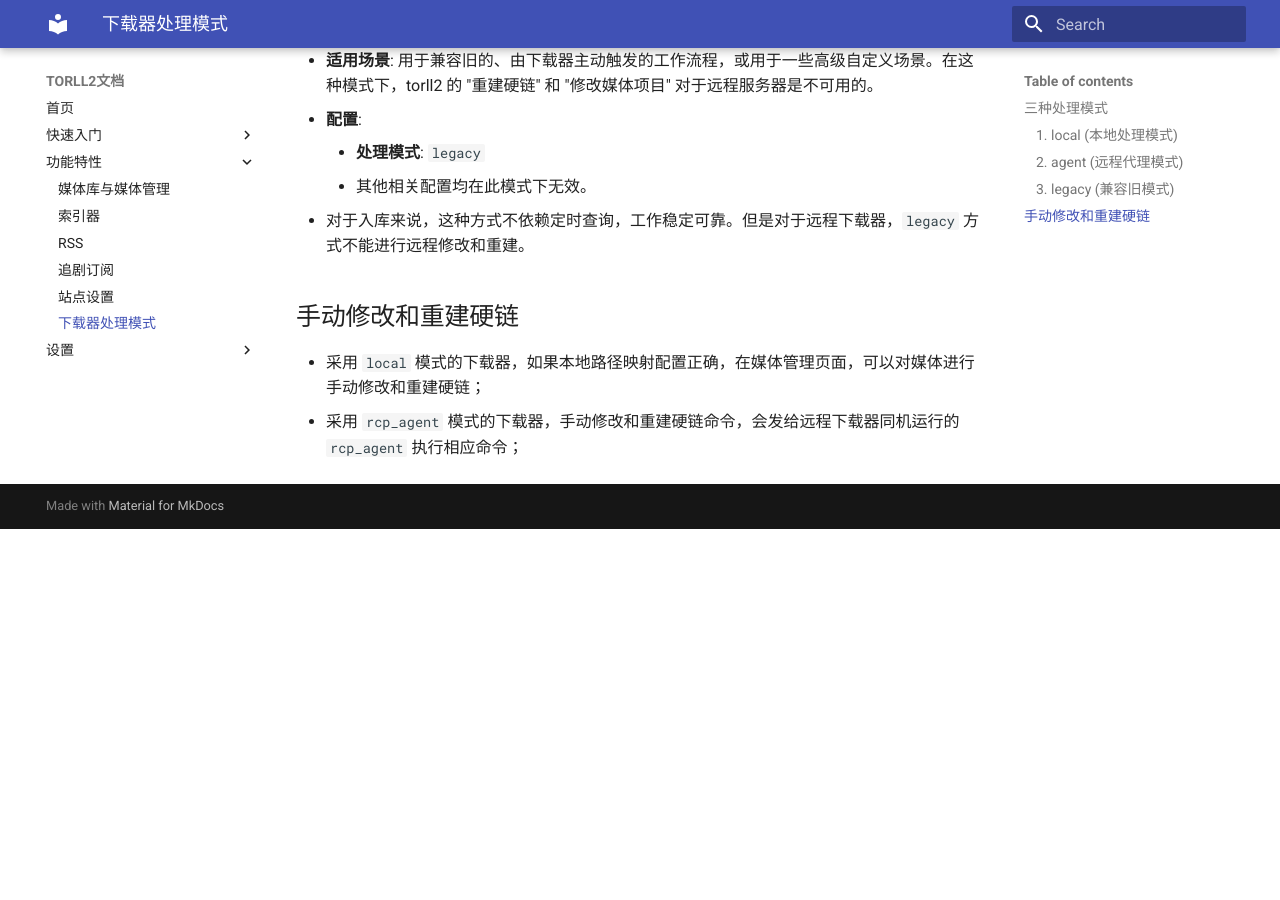
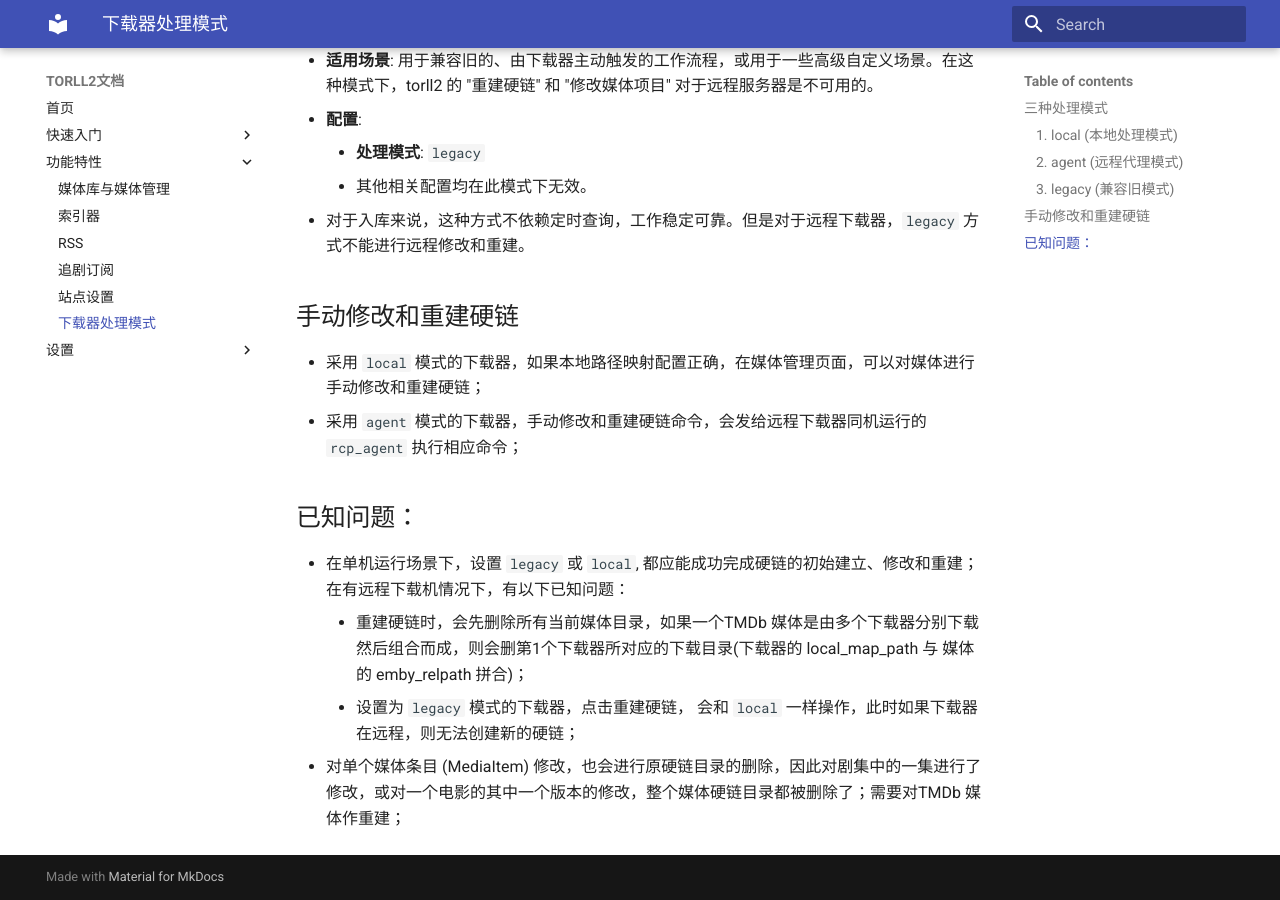
Before and after one commit to ccf-2012/torll2-doc, an MkDocs documentation site: the page built from docs/features/downloader-modes.md, in a window 1280 px wide and 900 px high, scrolled down 1665 px. Built offline with MkDocs 1.6.1 and Material for MkDocs 9.7.7, drawn with Linux system fonts in a browser that asks for light colours; before the commit the page ends 2194 px from its top, so only the background shows below that.

Commit message:
fix some hushuobadao

```diff
--- a/docs/features/downloader-modes.md
+++ b/docs/features/downloader-modes.md
@@ -45,4 +45,10 @@
 ## 手动修改和重建硬链
 
 * 采用 `local` 模式的下载器，如果本地路径映射配置正确，在媒体管理页面，可以对媒体进行手动修改和重建硬链；
-* 采用 `rcp_agent` 模式的下载器，手动修改和重建硬链命令，会发给远程下载器同机运行的 `rcp_agent` 执行相应命令；
+* 采用 `agent` 模式的下载器，手动修改和重建硬链命令，会发给远程下载器同机运行的 `rcp_agent` 执行相应命令；
+
+## 已知问题：
+* 在单机运行场景下，设置 `legacy` 或 `local`, 都应能成功完成硬链的初始建立、修改和重建；在有远程下载机情况下，有以下已知问题：
+    - 重建硬链时，会先删除所有当前媒体目录，如果一个TMDb 媒体是由多个下载器分别下载然后组合而成，则会删第1个下载器所对应的下载目录(下载器的 local_map_path 与 媒体的 emby_relpath 拼合)；
+    - 设置为 `legacy` 模式的下载器，点击重建硬链， 会和 `local` 一样操作，此时如果下载器在远程，则无法创建新的硬链；
+* 对单个媒体条目 (MediaItem) 修改，也会进行原硬链目录的删除，因此对剧集中的一集进行了修改，或对一个电影的其中一个版本的修改，整个媒体硬链目录都被删除了；需要对TMDb 媒体作重建；
```
Also changed, not shown: docs/features/sites.md (+1 -1 lines).
